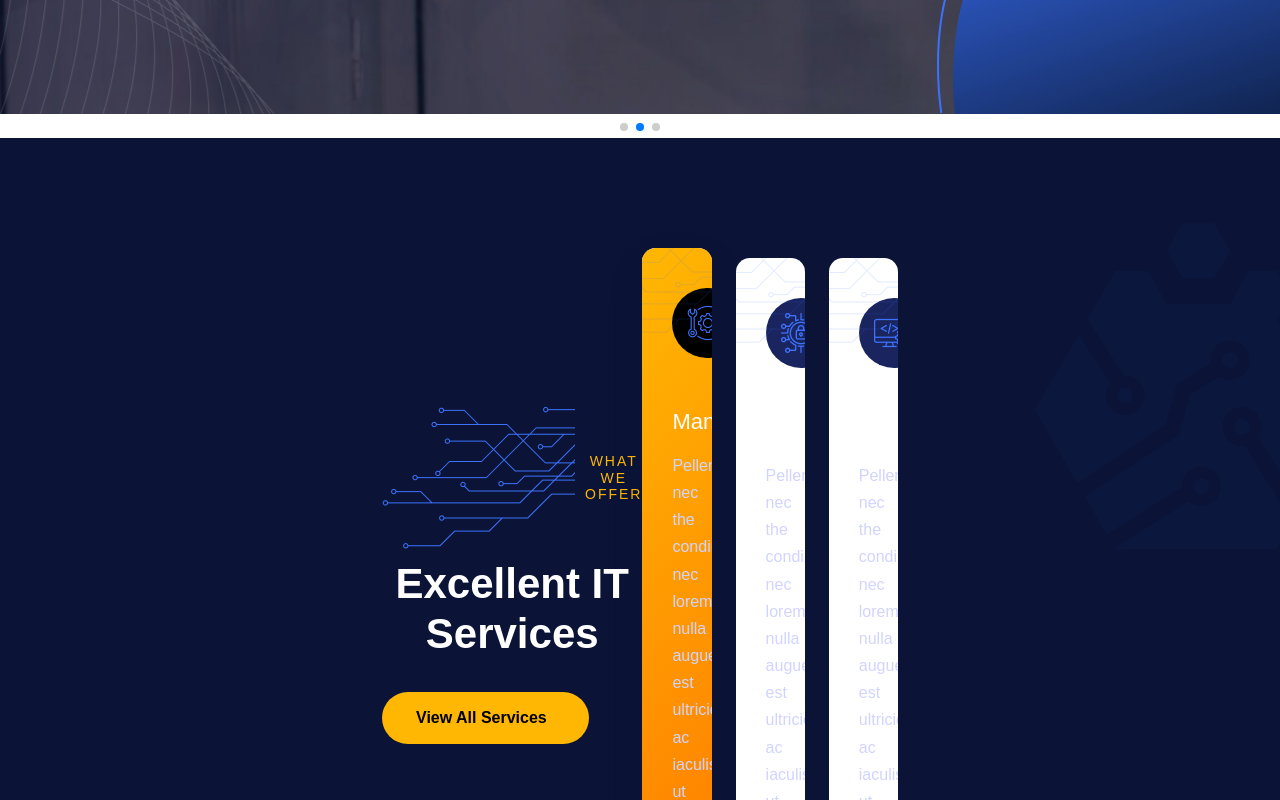
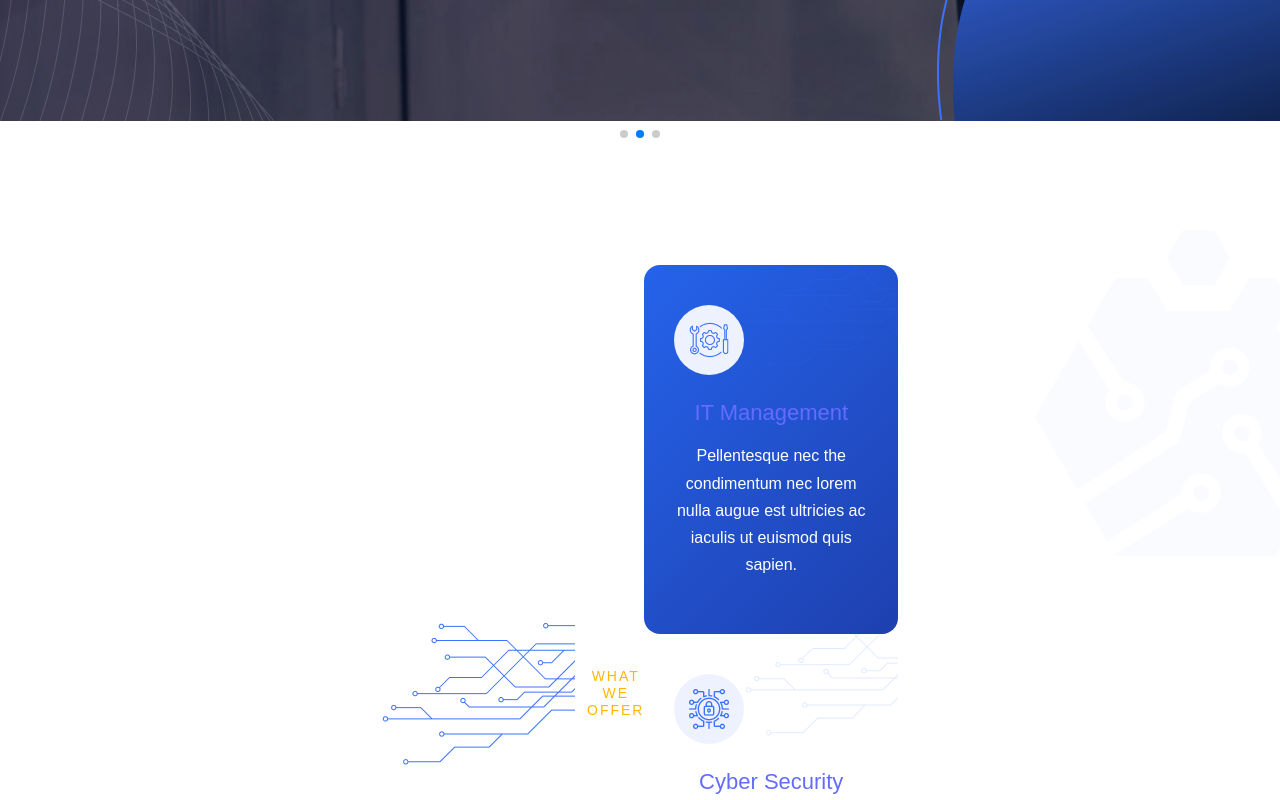
Before and after one commit to Drashti1507/Landing_Page, a React app: page / in a window 1280 px wide. Shown: the part 1020-1820 px from the top of the page. Built offline with nearby package versions, Linux system fonts and the light colour scheme; the HTML template or start-up script is replaced by a standard one.

Commit message:
change the css

```diff
--- a/src/assets/Components/Service_Area.css
+++ b/src/assets/Components/Service_Area.css
@@ -1,43 +1,26 @@
-element.style {
-    visibility: visible;
-    animation-duration: 1000ms;
-    animation-delay: 200ms;
-    animation-name: bounceInUp;
+* {
+  margin: 0;
+  padding: 0;
+  box-sizing: border-box;
 }
 
-.row>* {
-    flex-shrink: 0;
-    width: 100%;
-    max-width: 100%;
-    padding-right: calc(var(--bs-gutter-x) * .5);
-    padding-left: calc(var(--bs-gutter-x) * .5);
-    margin-top: var(--bs-gutter-y);
-}
-
-* {
-    margin: 0;
-    padding: 0;
-    /* -webkit-box-sizing: border-box; */
-    box-sizing: border-box;
-    outline: none;
-}
-
-/* ================= SERVICE AREA ================= */
+/* ================= SECTION ================= */
 
 .service-area {
   position: relative;
-  background: #0b1437;
+  background: #ffffff;
+  padding: 120px 0;
   overflow: hidden;
 }
 
-/* spacing helpers (like pt-120 pb-120) */
+/* ================= CONTAINER ================= */
 
-.pt-120 {
-  padding-top: 120px;
-}
-
-.pb-120 {
-  padding-bottom: 120px;
+.service-container {
+  max-width: 1200px;
+  margin: auto;
+  padding: 0 16px;
+  position: relative;
+  z-index: 2;
 }
 
 /* ================= BG SHAPE ================= */
@@ -46,11 +29,8 @@ element.style {
   position: absolute;
   right: -120px;
   top: 80px;
+  animation: swayY 4s ease-in-out infinite alternate;
   z-index: 1;
-}
-
-.sway_Y__animation {
-  animation: swayY 4s ease-in-out infinite alternate;
 }
 
 @keyframes swayY {
@@ -66,19 +46,17 @@ element.style {
 
 .service-header-row {
   display: flex;
+  justify-content: space-between;
+  align-items: center;
+  gap: 20px;
+  margin-bottom: 60px;
   flex-wrap: wrap;
-  gap: 24px;
-  align-items: center;
-  justify-content: space-between;
-  margin-bottom: 60px;
-  position: relative;
-  z-index: 2;
 }
 
 .section-header h5 {
   display: flex;
   align-items: center;
-  gap: 6px;
+  gap: 8px;
   color: #ffb703;
   font-size: 14px;
   letter-spacing: 2px;
@@ -87,73 +65,55 @@ element.style {
 }
 
 .section-header h2 {
+  color: #ffffff;
   font-size: 42px;
-  color: #fff;
   font-weight: 700;
 }
 
 /* ================= BUTTON ================= */
 
 .btn-one {
-  display: inline-flex;
-  align-items: center;
-  gap: 8px;
   background: #ffb703;
   color: #000;
   padding: 14px 34px;
   border-radius: 50px;
   font-weight: 600;
-  transition: 0.3s ease;
   text-decoration: none;
+  transition: 0.3s;
 }
 
 .btn-one:hover {
-  background: #fff;
-  color: #000;
+  background: #ffffff;
 }
 
-/* ================= GRID FIX (BOOTSTRAP-LIKE) ================= */
+/* ================= GRID ================= */
 
-.row {
-  display: flex;
-  flex-wrap: wrap;
-  margin-left: -12px;
-  margin-right: -12px;
+.service-grid {
+  display: grid;
+  grid-template-columns: repeat(3, 1fr);
+  gap: 24px;
 }
 
-.g-4 > * {
-  padding: 12px;
-}
-
-.col-lg-4 {
-  width: 33.3333%;
-}
-
-.col-md-6 {
-  width: 50%;
-}
-
-/* ================= SERVICE ITEM ================= */
+/* ================= CARD ================= */
 
 .service__item {
+  background: #ffffff;
+  border-radius: 16px;
+  padding: 40px 30px;
+  transition: 0.4s;
   position: relative;
-  background: #111b45;
-  border-radius: 16px;
-  padding: 45px 35px;
-  height: 100%;
-  transition: 0.4s ease;
-  z-index: 2;
   overflow: hidden;
 }
 
+/* BLUE HOVER LAYER */
 .service__item::before {
   content: "";
   position: absolute;
   inset: 0;
-  background: linear-gradient(135deg, #ffb703, #ff7b00);
+  background: linear-gradient(135deg, #2563eb, #1e40af);
   opacity: 0;
-  transition: 0.4s ease;
-  z-index: -1;
+  transition: 0.4s;
+  z-index: 0;
 }
 
 .service__item:hover::before,
@@ -161,11 +121,16 @@ element.style {
   opacity: 1;
 }
 
-.service__item:hover,
-.service__item.active {
+.service__item:hover {
   transform: translateY(-10px);
 }
 
+.service__item * {
+  position: relative;
+  z-index: 1;
+}
+
+/* shape */
 .service-shape {
   position: absolute;
   right: -40px;
@@ -173,47 +138,48 @@ element.style {
   opacity: 0.15;
 }
 
+/* icon */
 .service__icon {
   width: 70px;
   height: 70px;
-  background: #1a2560;
+  background: #eef2ff;
   border-radius: 50%;
   display: flex;
   align-items: center;
   justify-content: center;
   margin-bottom: 25px;
-  transition: 0.3s ease;
+  transition: 0.3s;
 }
 
-.service__item:hover .service__icon,
-.service__item.active .service__icon {
-  background: #000;
+.service__item:hover .service__icon {
+  background: rgba(255, 255, 255, 0.25);
 }
 
-.service__icon img {
-  max-width: 40px;
-}
-
+/* text default */
 .service__item h4 {
+  color: #0b1437;
   font-size: 22px;
-  margin-bottom: 15px;
-}
-
-.service__item h4 a {
-  color: #fff;
-  text-decoration: none;
+  margin-bottom: 14px;
 }
 
 .service__item p {
-  color: #d0d4ff;
+  color: #444;
   line-height: 1.7;
+}
+
+/* hover text */
+.service__item:hover h4,
+.service__item:hover p,
+.service__item.active h4,
+.service__item.active p {
+  color: #ffffff;
 }
 
 /* ================= RESPONSIVE ================= */
 
 @media (max-width: 991px) {
-  .col-lg-4 {
-    width: 50%;
+  .service-grid {
+    grid-template-columns: repeat(2, 1fr);
   }
 
   .section-header h2 {
@@ -222,9 +188,8 @@ element.style {
 }
 
 @media (max-width: 575px) {
-  .col-lg-4,
-  .col-md-6 {
-    width: 100%;
+  .service-grid {
+    grid-template-columns: 1fr;
   }
 
   .section-header h2 {
@@ -232,7 +197,6 @@ element.style {
   }
 
   .service-header-row {
-    flex-direction: column;
     align-items: flex-start;
   }
 
@@ -240,48 +204,3 @@ element.style {
     display: none;
   }
 }
-
-/* ================= SERVICE GRID FIX ================= */
-
-.row {
-  display: flex;
-  flex-wrap: wrap;
-  margin: -12px;
-}
-
-.row > div {
-  padding: 12px;
-}
-
-/* 3 items in one row on large screen */
-.col-lg-4 {
-  width: 33.3333%;
-}
-
-/* 2 items in one row on tablet */
-@media (max-width: 991px) {
-  .col-lg-4 {
-    width: 50%;
-  }
-}
-
-/* 1 item in one row on mobile */
-@media (max-width: 576px) {
-  .col-lg-4 {
-    width: 100%;
-  }
-}
-
-.service__item {
-  background: #fff;
-  padding: 40px 30px;
-  border-radius: 14px;
-  height: 100%;
-  transition: 0.3s;
-  position: relative;
-}
-
-.service__item:hover,
-.service__item.active {
-  box-shadow: 0 15px 40px rgba(0, 0, 0, 0.08);
-}
```
